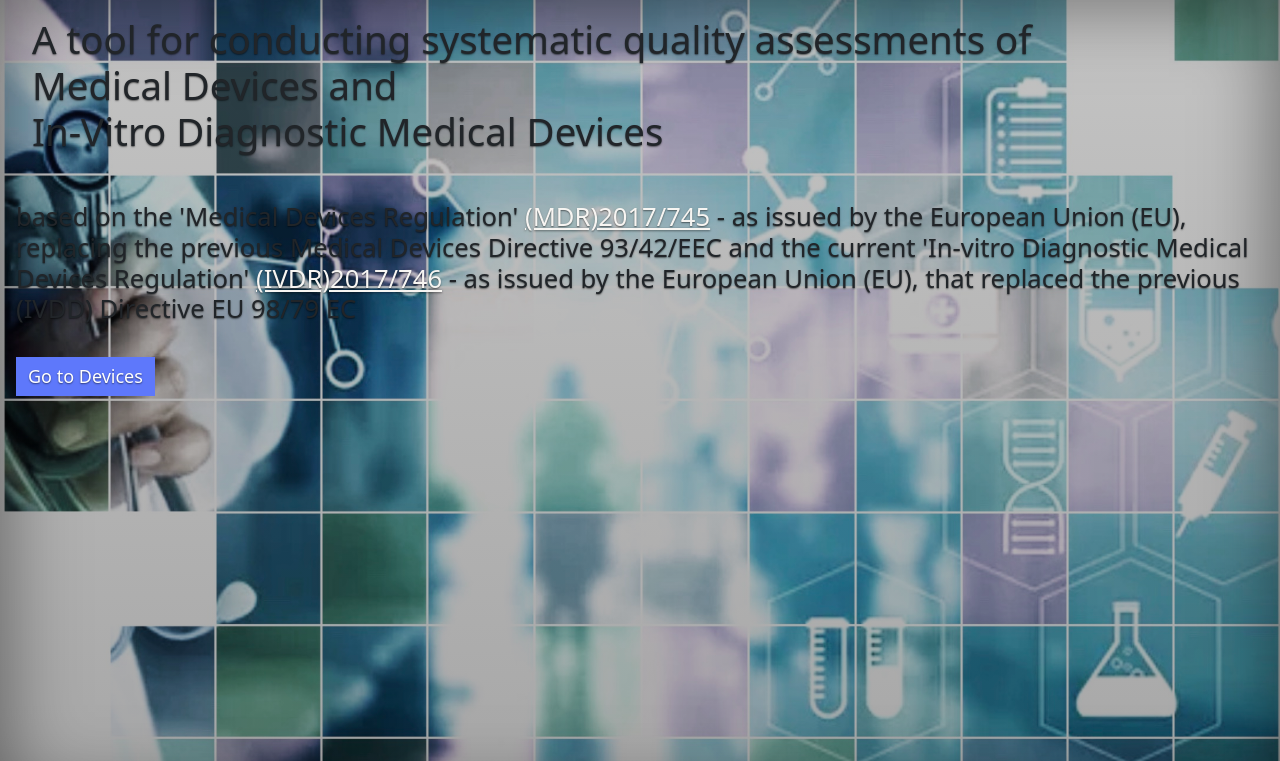
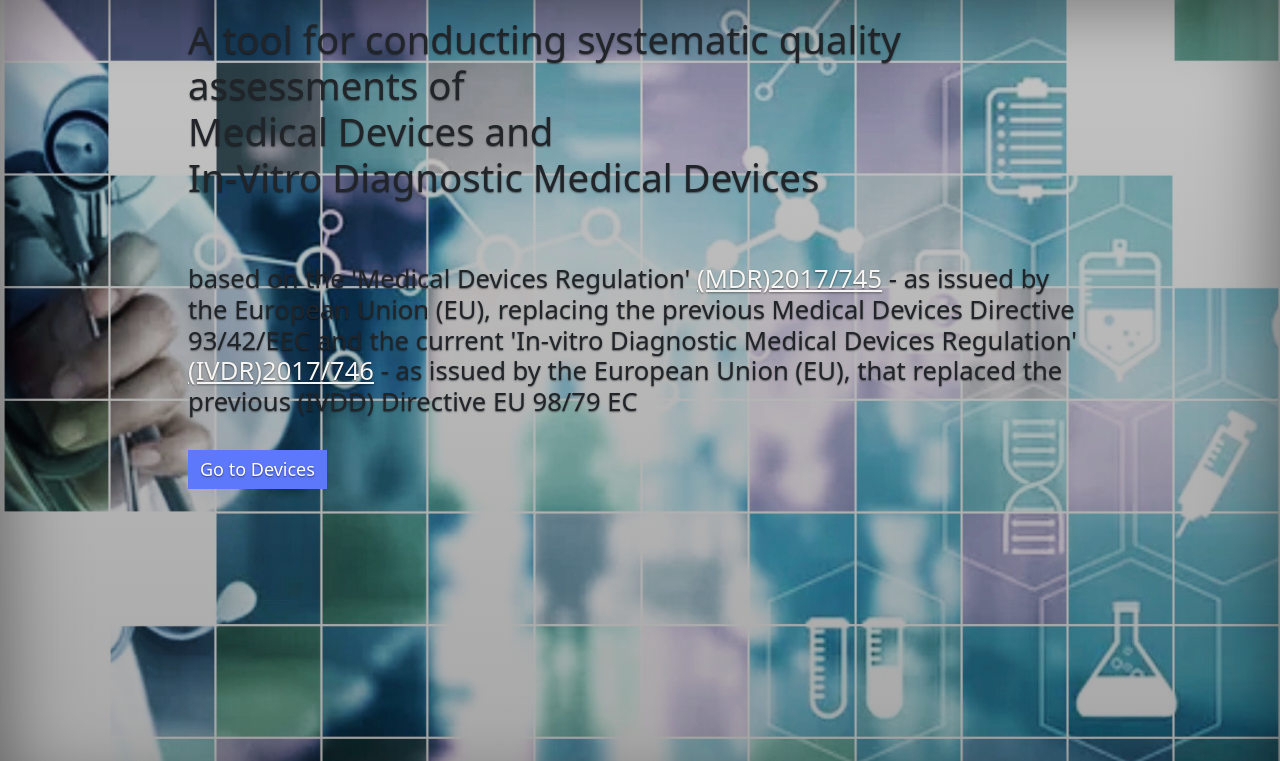
Before and after one commit to pascal7777/Devices, a Node server app: page / in a window 1280 px wide. Shown: the top 761 px of the page. Run offline with Node 20, Linux system fonts and the light colour scheme; some libraries are stand-ins or nearby versions.

Commit message:
Update home.ejs

```diff
--- a/views/home.ejs
+++ b/views/home.ejs
@@ -14,12 +14,12 @@
 
 <div class="container-fluid min-vh-100 w-100 d-flex flex-column justify-content-center align-items-center">
 
-<header class="header w-100 p-3">
+<header class="header w-75 p-3">
 <h4 style="font-size: 3vw">A tool for conducting systematic quality assessments of <br>Medical Devices and<br> In-Vitro Diagnostic Medical Devices</h4>
 </header>
 
 
-    <main class="float-sm-left mb-3">
+    <main class="float-sm-left w-75 p-3">
 
             <br>
 
```
